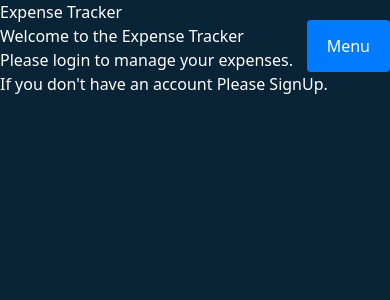
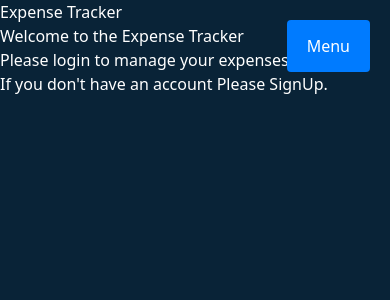
Before and after one commit to SUSHANT0002/ExpenseTracker, a React (Vite) app in the folder Expense Tracker/: page / in a window 390 px wide. Shown: the top 300 px of the page. Built offline with nearby package versions, Linux system fonts and the light colour scheme.

Commit message:
responsive sidebar

```diff
--- a/Expense Tracker/src/App.css
+++ b/Expense Tracker/src/App.css
@@ -31,6 +31,7 @@ body {
 
 /* Sidebar list */
 .sidebar ul {
+    width: 100%;
     list-style: none;
     /* Remove default list bullets */
     padding: 0;
@@ -176,7 +177,7 @@ th {
 .toggle {
     position: fixed;
     top: 0;
-    right: 0;
+    right: 20px;
     display: none;
 }
 
@@ -185,3 +186,9 @@ th {
         display: flex;
     }
 }
+
+@media (max-width:380px) {
+    .app {
+        margin-top: 70px;
+    }
+}
```
